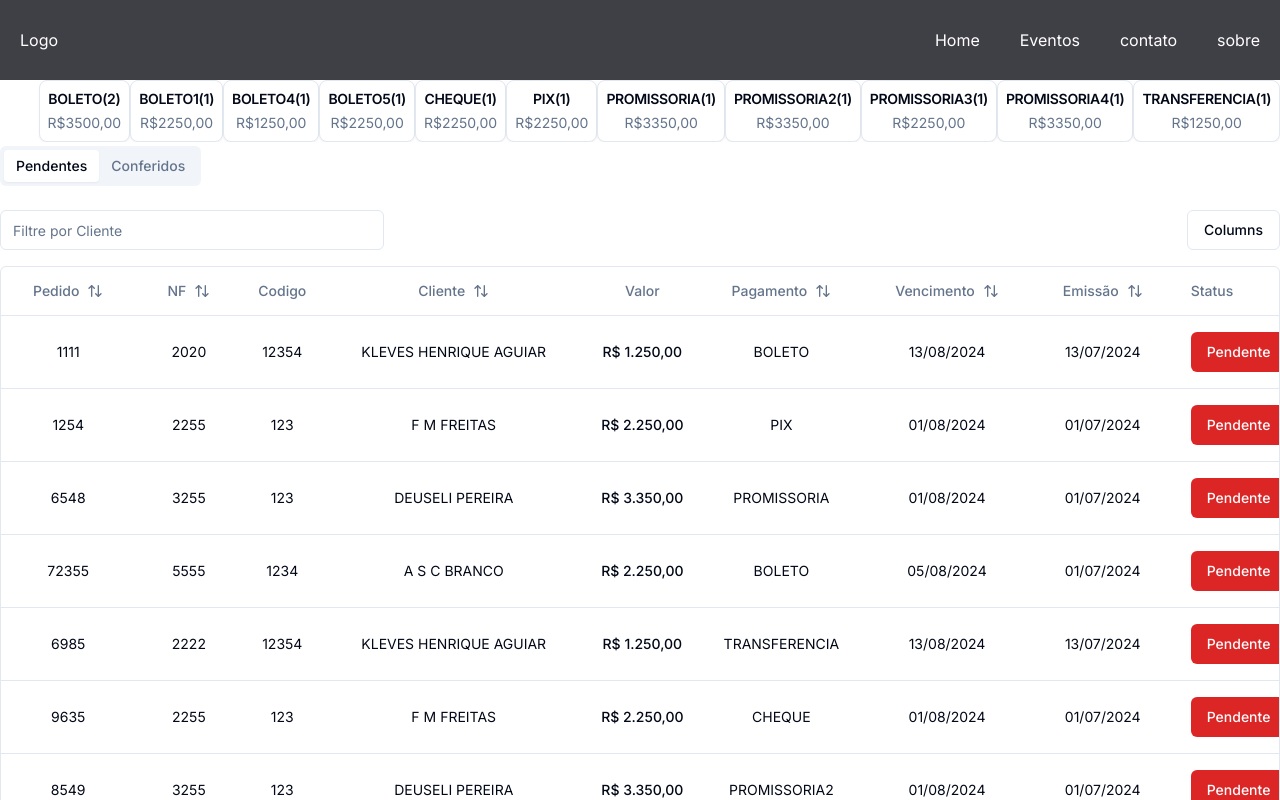
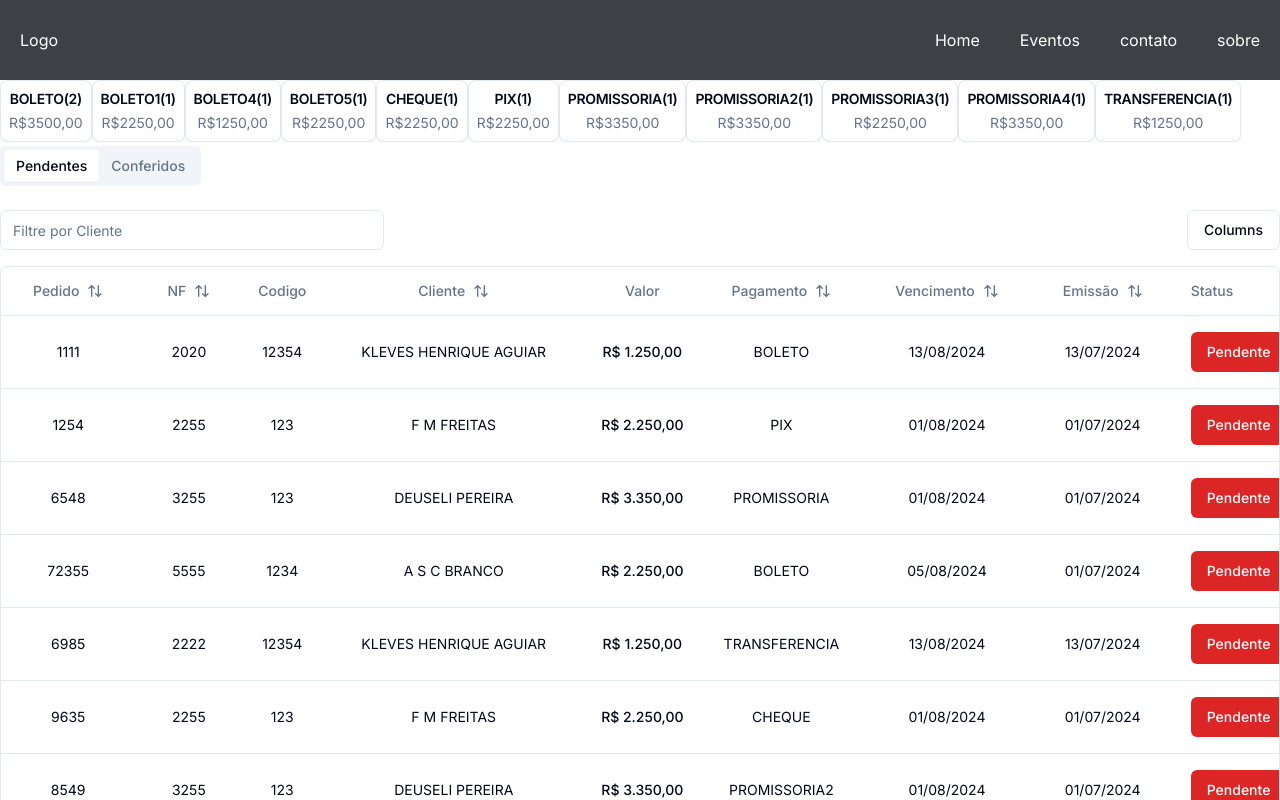
Before and after one commit to kleveshenrique/acerto-de-carga, a Next.js app: page /payments in a window 1280 px wide. Shown: the top 800 px of the page. Built offline with nearby package versions, Linux system fonts and the light colour scheme.

Commit message:
updated overflow pay

```diff
--- a/src/app/payments/page.tsx
+++ b/src/app/payments/page.tsx
@@ -370,7 +370,7 @@ export default function Table() {
 
   return (
     <div className="w-full">
-      <div className="flex justify-end items-center overflow-x-auto mb-1 ">
+      <div className="flex overflow-x-auto mb-1 ">
         {arrPay.map((item, i) => (
           <div key={i}>
             <CardPay
```
